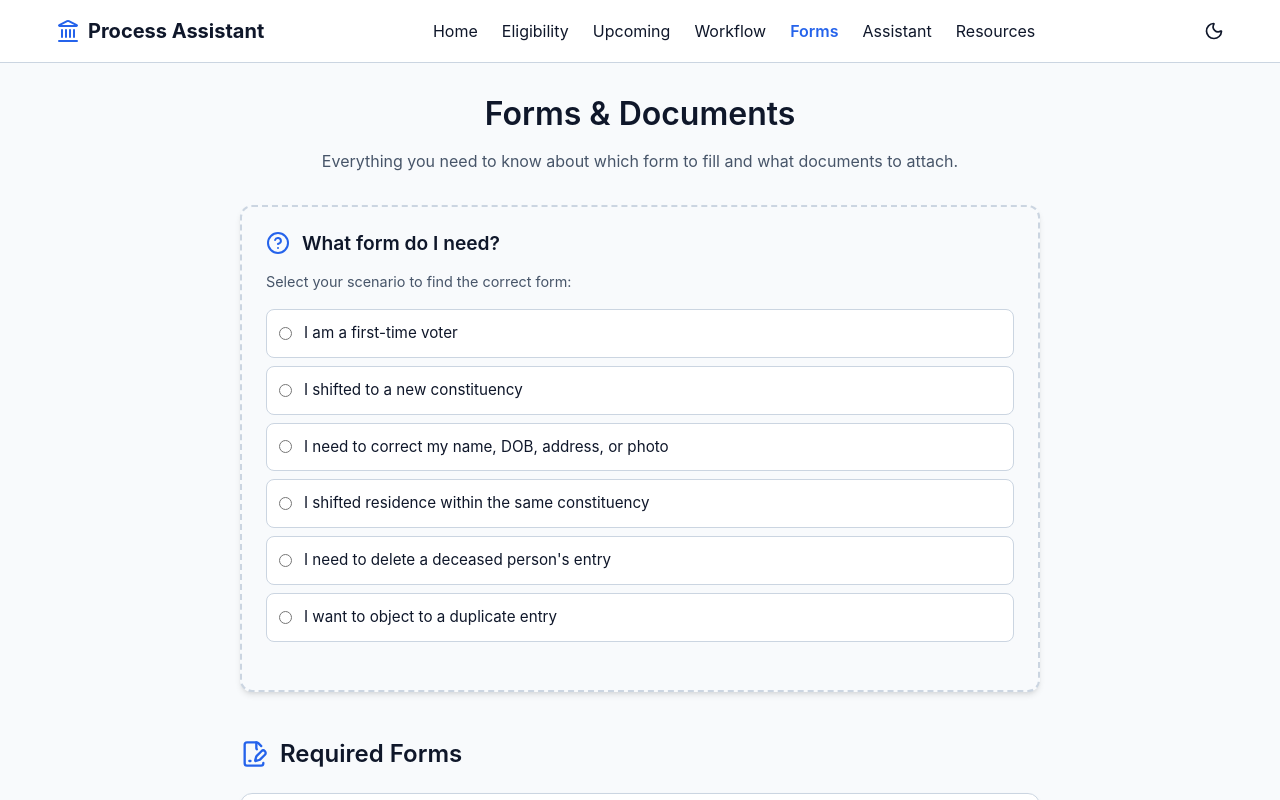
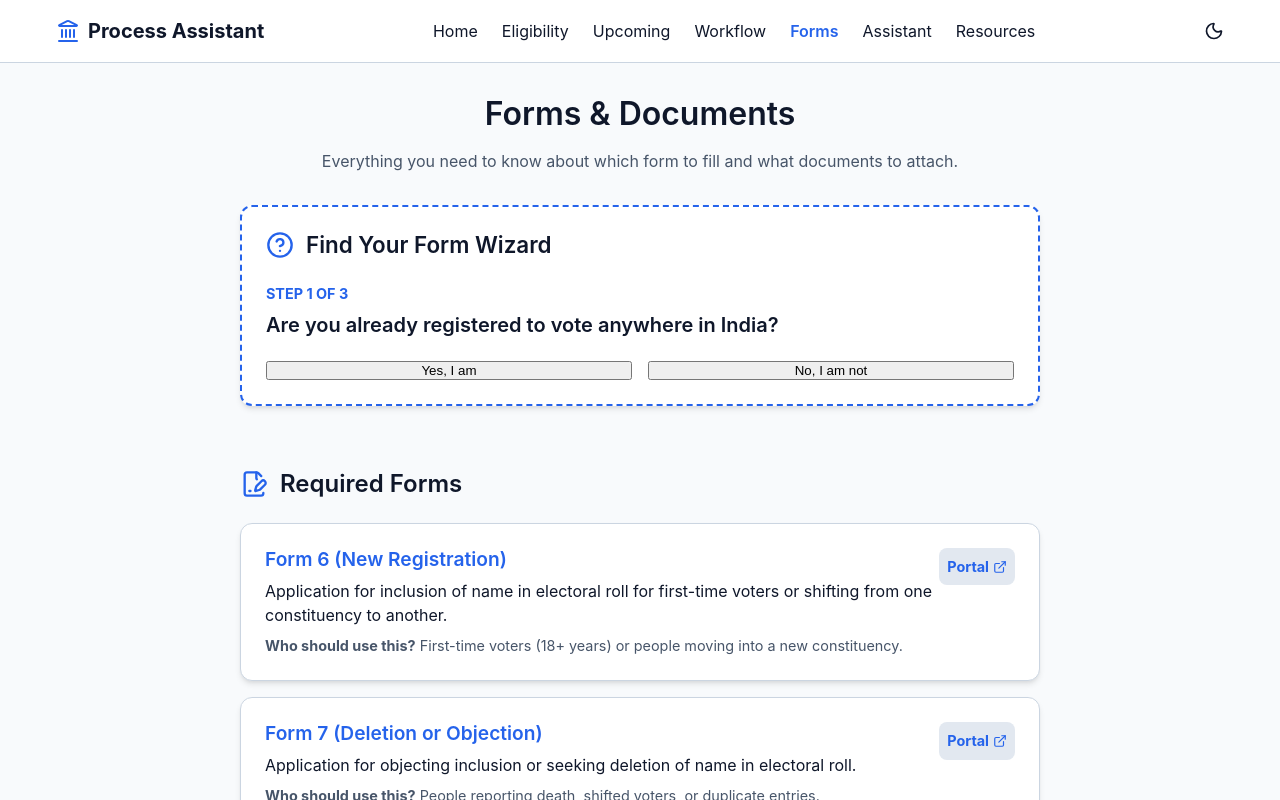
Before and after one commit to Viswanathan49/election-process-education-assistant, a React (Vite) app: page /forms in a window 1280 px wide. Shown: the top 800 px of the page. Built offline with nearby package versions, Linux system fonts and the light colour scheme.

Commit message:
feat: updated Forms page with decision wizard and checklist copy feature

```diff
--- a/src/pages/Forms.jsx
+++ b/src/pages/Forms.jsx
@@ -5,23 +5,18 @@ import { forms, documents } from '../data/mockData';
 import { ExternalLink, FileSignature, Files, HelpCircle } from 'lucide-react';
 
 const Forms = () => {
-  const [selectedScenario, setSelectedScenario] = useState(null);
+  const [step, setStep] = useState(1);
+  const [recommendation, setRecommendation] = useState(null); // { data: formObj, reason: string }
 
-  const scenarios = [
-    { label: "I am a first-time voter", form: "form-6" },
-    { label: "I shifted to a new constituency", form: "form-6" },
-    { label: "I need to correct my name, DOB, address, or photo", form: "form-8" },
-    { label: "I shifted residence within the same constituency", form: "form-8" },
-    { label: "I need to delete a deceased person's entry", form: "form-7" },
-    { label: "I want to object to a duplicate entry", form: "form-7" }
-  ];
-
-  const getRecommendedForm = () => {
-    if (!selectedScenario) return null;
-    return forms.find(f => f.id === selectedScenario.form);
+  const handleRecommendation = (formId, reason) => {
+    const formObj = forms.find(f => f.id === formId);
+    setRecommendation({ data: formObj, reason });
   };
 
-  const recommendation = getRecommendedForm();
+  const resetWizard = () => {
+    setStep(1);
+    setRecommendation(null);
+  };
 
   return (
     <div style={{ maxWidth: '800px', margin: '0 auto' }}>
@@ -30,53 +25,93 @@ const Forms = () => {
         Everything you need to know about which form to fill and what documents to attach.
       </p>
 
-      {/* Decision Helper Section */}
-      <section style={{ marginBottom: '3rem' }}>
-        <Card style={{ backgroundColor: 'var(--bg-color)', border: '2px dashed var(--border-color)' }}>
-          <div style={{ display: 'flex', alignItems: 'center', gap: '0.75rem', marginBottom: '1rem' }}>
-            <HelpCircle color="var(--primary)" size={24} />
-            <h2 style={{ margin: 0, fontSize: '1.2rem' }}>What form do I need?</h2>
-          </div>
-          <p style={{ color: 'var(--secondary-text)', marginBottom: '1rem', fontSize: '0.9rem' }}>Select your scenario to find the correct form:</p>
-
-          <div style={{ display: 'flex', flexDirection: 'column', gap: '0.5rem', marginBottom: '1.5rem' }}>
-            {scenarios.map((scenario, idx) => (
-              <label
-                key={idx}
-                style={{
-                  display: 'flex',
-                  alignItems: 'center',
-                  gap: '0.75rem',
-                  padding: '0.75rem',
-                  borderRadius: '0.5rem',
-                  backgroundColor: selectedScenario === scenario ? 'var(--secondary)' : 'var(--card-bg)',
-                  border: `1px solid ${selectedScenario === scenario ? 'var(--primary)' : 'var(--border-color)'}`,
-                  cursor: 'pointer',
-                  transition: 'background-color 0.2s'
-                }}
-              >
-                <input
-                  type="radio"
-                  name="scenario"
-                  checked={selectedScenario === scenario}
-                  onChange={() => setSelectedScenario(scenario)}
-                  style={{ cursor: 'pointer' }}
-                />
-                <span style={{ fontSize: '0.95rem' }}>{scenario.label}</span>
-              </label>
-            ))}
+      {/* Decision Wizard Section */}
+      <section style={{ marginBottom: '4rem' }}>
+        <Card style={{ backgroundColor: 'var(--card-bg)', border: '2px dashed var(--primary)' }}>
+          <div style={{ display: 'flex', alignItems: 'center', gap: '0.75rem', marginBottom: '1.5rem' }}>
+            <HelpCircle color="var(--primary)" size={28} />
+            <h2 style={{ margin: 0, fontSize: '1.4rem' }}>Find Your Form Wizard</h2>
           </div>
 
-          {recommendation && (
-            <div style={{ padding: '1rem', backgroundColor: 'var(--success)', color: 'white', borderRadius: '0.5rem', display: 'flex', justifyContent: 'space-between', alignItems: 'center' }}>
-              <div>
-                <strong>Recommended: {recommendation.title}</strong>
-                <p style={{ margin: '0.25rem 0 0', fontSize: '0.9rem', opacity: 0.9 }}>{recommendation.description}</p>
-                <p style={{ margin: '0.25rem 0 0', fontSize: '0.8rem', opacity: 0.8 }}>Always verify on the official portal before submitting.</p>
+          {!recommendation ? (
+            <div className="animate-fade-in">
+              {step === 1 && (
+                <div>
+                  <p style={{ fontSize: '0.9rem', color: 'var(--primary)', fontWeight: 'bold', textTransform: 'uppercase', marginBottom: '0.5rem' }}>Step 1 of 3</p>
+                  <h3 style={{ fontSize: '1.25rem', marginBottom: '1.5rem' }}>Are you already registered to vote anywhere in India?</h3>
+                  <div style={{ display: 'flex', gap: '1rem' }}>
+                    <Button onClick={() => setStep(2)} style={{ flex: 1 }}>Yes, I am</Button>
+                    <Button onClick={() => handleRecommendation('form-6', 'Since you are not registered yet, you are a first-time voter.')} style={{ flex: 1 }} variant="outline">No, I am not</Button>
+                  </div>
+                </div>
+              )}
+              {step === 2 && (
+                <div>
+                  <p style={{ fontSize: '0.9rem', color: 'var(--primary)', fontWeight: 'bold', textTransform: 'uppercase', marginBottom: '0.5rem' }}>Step 2 of 3</p>
+                  <h3 style={{ fontSize: '1.25rem', marginBottom: '1.5rem' }}>What do you want to do?</h3>
+                  <div style={{ display: 'flex', flexDirection: 'column', gap: '0.75rem' }}>
+                    <Button onClick={() => handleRecommendation('form-8', 'You need to correct existing details like your name, DOB, or photo.')} variant="outline" style={{ justifyContent: 'flex-start' }}>Correct my details</Button>
+                    <Button onClick={() => setStep(3)} variant="outline" style={{ justifyContent: 'flex-start' }}>Shift my residence</Button>
+                    <Button onClick={() => handleRecommendation('form-7', 'You need to request the deletion of a deceased person or object to an entry.')} variant="outline" style={{ justifyContent: 'flex-start' }}>Delete/Object an entry</Button>
+                  </div>
+                  <Button onClick={() => setStep(1)} style={{ marginTop: '1.5rem', backgroundColor: 'transparent', color: 'var(--secondary-text)', padding: 0 }}>← Back</Button>
+                </div>
+              )}
+              {step === 3 && (
+                <div>
+                  <p style={{ fontSize: '0.9rem', color: 'var(--primary)', fontWeight: 'bold', textTransform: 'uppercase', marginBottom: '0.5rem' }}>Step 3 of 3</p>
+                  <h3 style={{ fontSize: '1.25rem', marginBottom: '1.5rem' }}>Are you shifting within the same constituency or to a new one?</h3>
+                  <div style={{ display: 'flex', gap: '1rem' }}>
+                    <Button onClick={() => handleRecommendation('form-8', 'Shifting residence within the same constituency requires an update, not a new registration.')} style={{ flex: 1 }} variant="outline">Same Constituency</Button>
+                    <Button onClick={() => handleRecommendation('form-6', 'Shifting to a completely new constituency requires a fresh registration application.')} style={{ flex: 1 }} variant="outline">New Constituency</Button>
+                  </div>
+                  <Button onClick={() => setStep(2)} style={{ marginTop: '1.5rem', backgroundColor: 'transparent', color: 'var(--secondary-text)', padding: 0 }}>← Back</Button>
+                </div>
+              )}
+            </div>
+          ) : (
+            <div className="animate-fade-in" style={{ padding: '1.5rem', backgroundColor: 'var(--secondary)', borderRadius: '0.5rem', border: '1px solid var(--primary)' }}>
+              <h3 style={{ fontSize: '1.5rem', marginBottom: '0.5rem', color: 'var(--primary)' }}>Recommended: {recommendation.data.title}</h3>
+              <p style={{ fontSize: '1rem', marginBottom: '1.5rem' }}><strong>Why:</strong> {recommendation.reason}</p>
+
+              <div style={{ backgroundColor: 'var(--card-bg)', padding: '1rem', borderRadius: '0.5rem', marginBottom: '1.5rem' }}>
+                <h4 style={{ marginBottom: '0.5rem' }}>Required Documents Checklist:</h4>
+                <ul style={{ margin: 0, paddingLeft: '1.25rem', color: 'var(--text-color)' }}>
+                  {recommendation.data.id === 'form-6' && (
+                    <><li>Passport size photo</li><li>Age Proof (Aadhaar, PAN, Birth Certificate, etc.)</li><li>Address Proof (Aadhaar, Passport, Utility Bill, etc.)</li></>
+                  )}
+                  {recommendation.data.id === 'form-8' && (
+                    <><li>EPIC Number (Voter ID)</li><li>Proof of the correct detail (e.g. new Address Proof if shifting)</li></>
+                  )}
+                  {recommendation.data.id === 'form-7' && (
+                    <><li>Death Certificate (if deleting deceased)</li><li>EPIC Number of the entry to be deleted</li></>
+                  )}
+                </ul>
               </div>
-              <Button style={{ backgroundColor: 'white', color: 'var(--success)' }} onClick={() => window.open(recommendation.link, '_blank')}>
-                Go to Portal
-              </Button>
+
+              <div style={{ display: 'flex', gap: '1rem', flexWrap: 'wrap' }}>
+                <Button onClick={() => window.open(recommendation.data.link, '_blank')} style={{ flex: 1, backgroundColor: 'var(--success)' }}>
+                  Go to Official Portal <ExternalLink size={16} style={{ marginLeft: '0.5rem' }} />
+                </Button>
+                <Button
+                  onClick={() => {
+                    navigator.clipboard.writeText(`Voter Registration Checklist for ${recommendation.data.title}:\n- Reason: ${recommendation.reason}\n- Go to: ${recommendation.data.link}`);
+                    alert('Checklist copied to clipboard!');
+                  }}
+                  variant="outline"
+                  style={{ flex: 1 }}
+                >
+                  Copy Checklist
+                </Button>
+              </div>
+
+              <p style={{ marginTop: '1.5rem', marginBottom: 0, fontSize: '0.85rem', color: 'var(--warning)', textAlign: 'center' }}>
+                Disclaimer: Always verify specific requirements on voters.eci.gov.in before applying.
+              </p>
+
+              <div style={{ textAlign: 'center', marginTop: '1.5rem' }}>
+                <Button onClick={resetWizard} style={{ backgroundColor: 'transparent', color: 'var(--secondary-text)', padding: 0 }}>Start Over</Button>
+              </div>
             </div>
           )}
         </Card>
```
